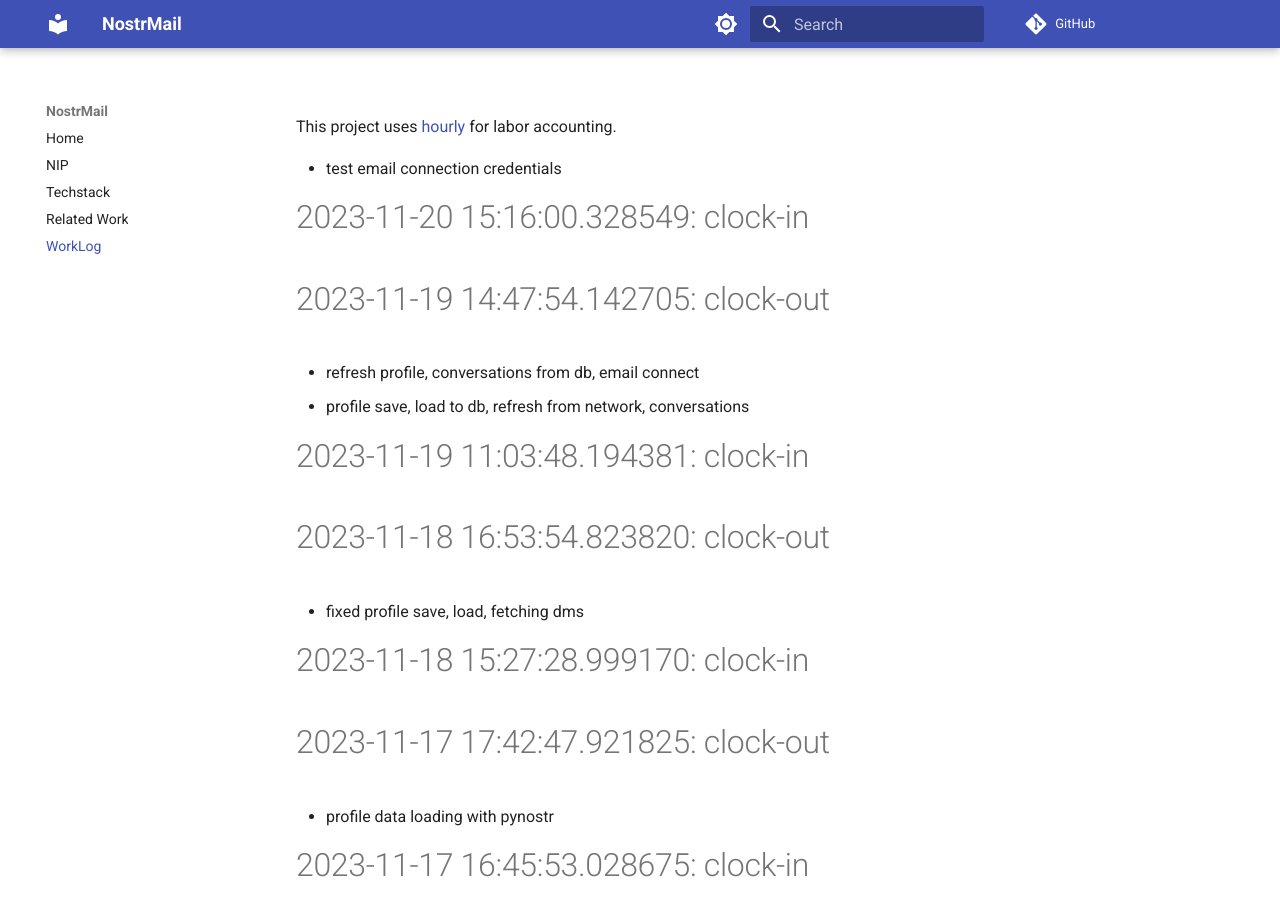
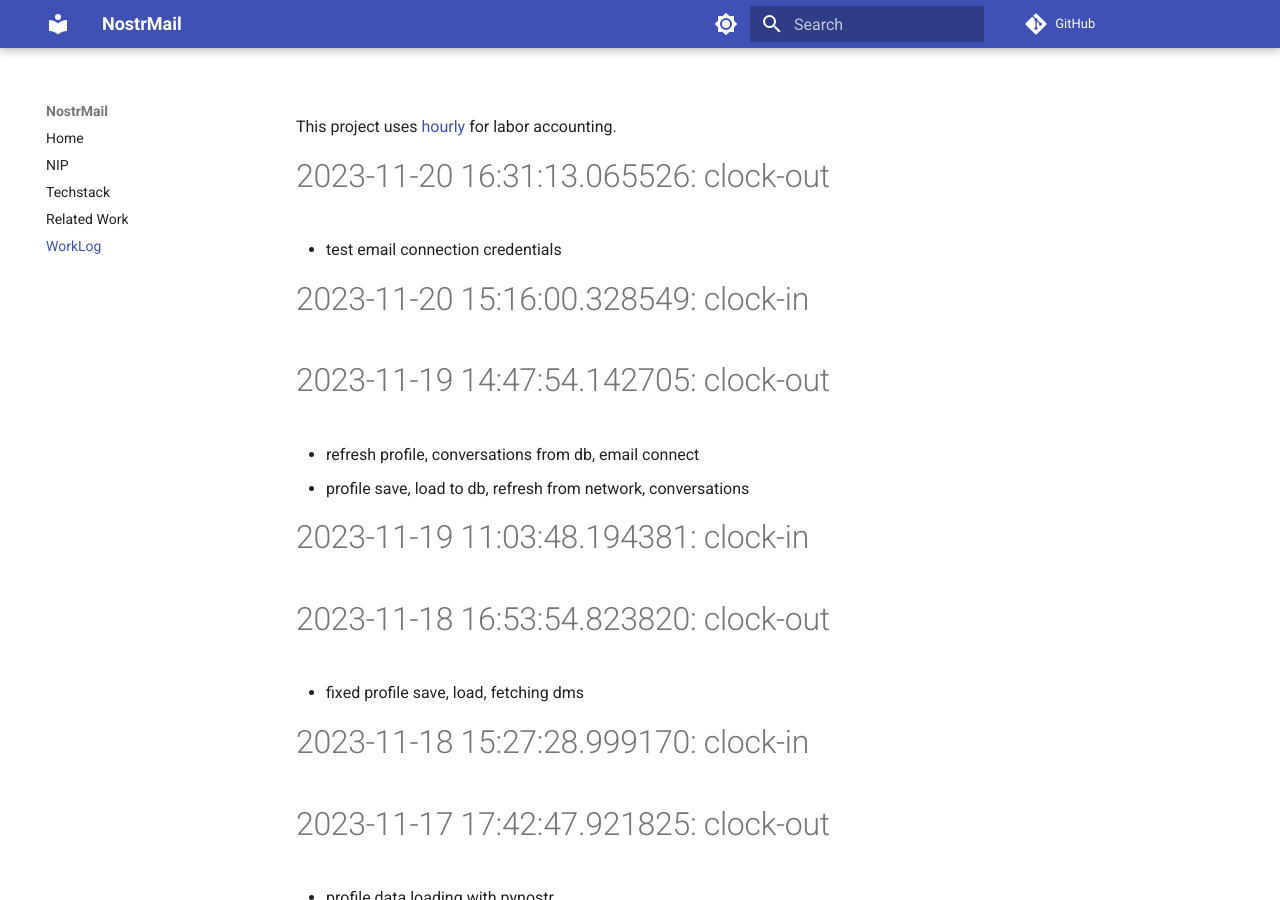
Before and after one commit to asherp/nostr-mail, an MkDocs documentation site: the page built from docs/WorkLog.md, in a window 1280 px wide and 900 px high. Built offline with MkDocs 1.6.1 and Material for MkDocs 9.7.7, drawn with Linux system fonts in a browser that asks for light colours; comment, search, counter and statistics services are not loaded.

Commit message:
clock-out

```diff
--- a/WorkLog.md
+++ b/WorkLog.md
@@ -1,3 +1,5 @@
+# 2023-11-20 16:31:13.065526: clock-out
+
 * test email connection credentials
 
 # 2023-11-20 15:16:00.328549: clock-in
```
